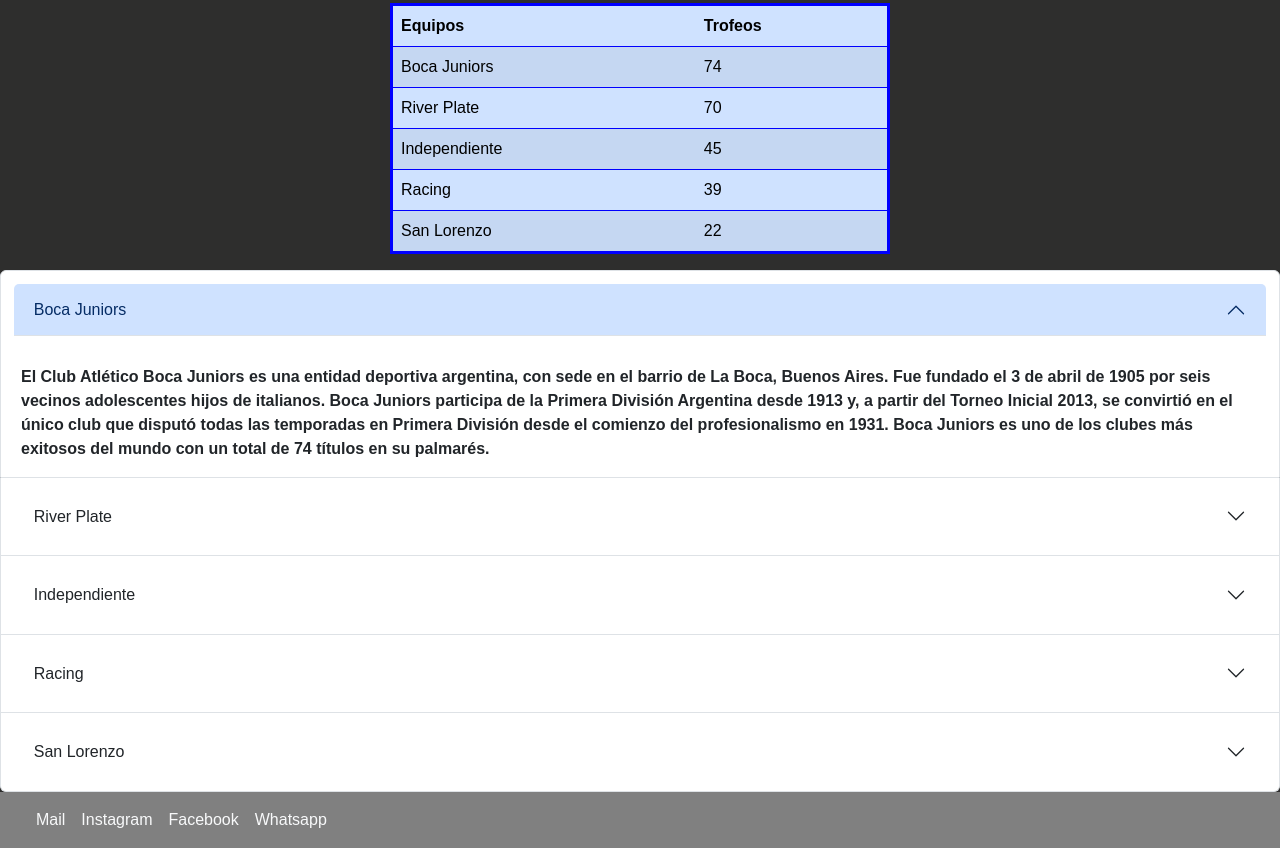
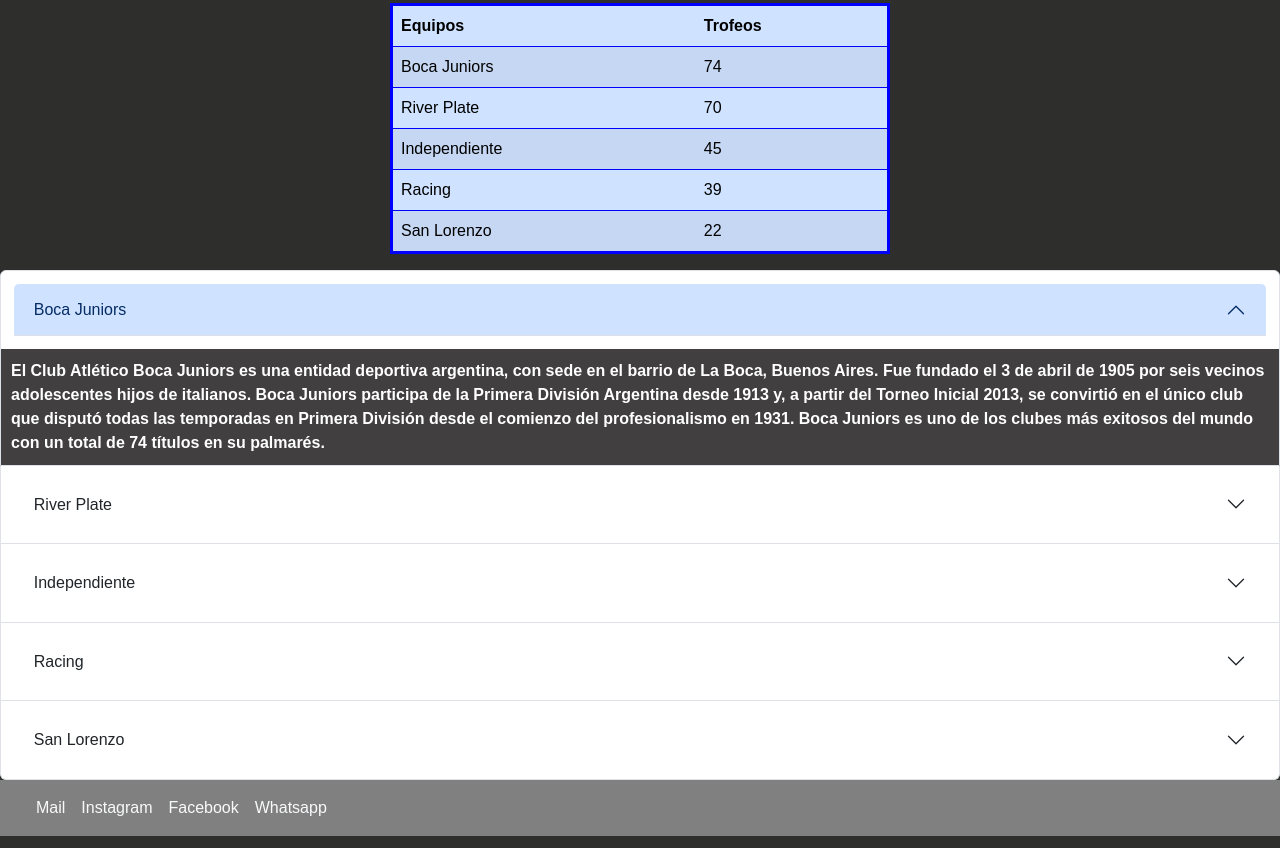
Before and after one commit to EduGalli/ProyectoPagina, a plain HTML site: page paginas/argentina.html in a window 1280 px wide. Shown: the part 939-1787 px from the top of the page. Drawn offline with nearby package versions, Linux system fonts and the light colour scheme.

Commit message:
Cambieos en estilos

```diff
--- a/css/estilo.css
+++ b/css/estilo.css
@@ -46,6 +46,11 @@
     background-color: black;
     color: white;
 }
+.accordion-body {
+    background-color: rgb(65, 63, 63);
+    padding: 10px;
+    color: white;
+}
 main p{
     color: rgb(209, 209, 217);
     font-size: 18px;
```
Also changed, not shown: paginas/mundial.html (+0 -2 lines).
